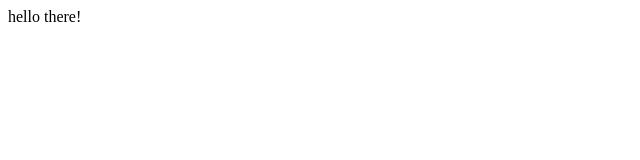
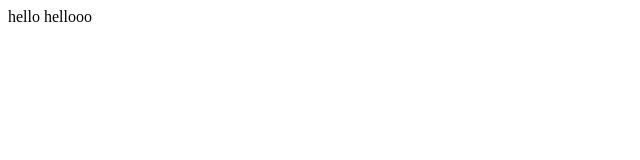
Before and after one commit to Nat345/websiteseven, a plain HTML site: page index.html in a window 1280 px wide. Shown: the full height of the page, 0-640 px from the left. Drawn offline with Linux system fonts and the light colour scheme.

Commit message:
new stuff

```diff
--- a/index.html
+++ b/index.html
@@ -7,6 +7,6 @@
     <title>Document</title>
 </head>
 <body>
-    hello there!
+    hello hellooo
 </body>
 </html>
```
